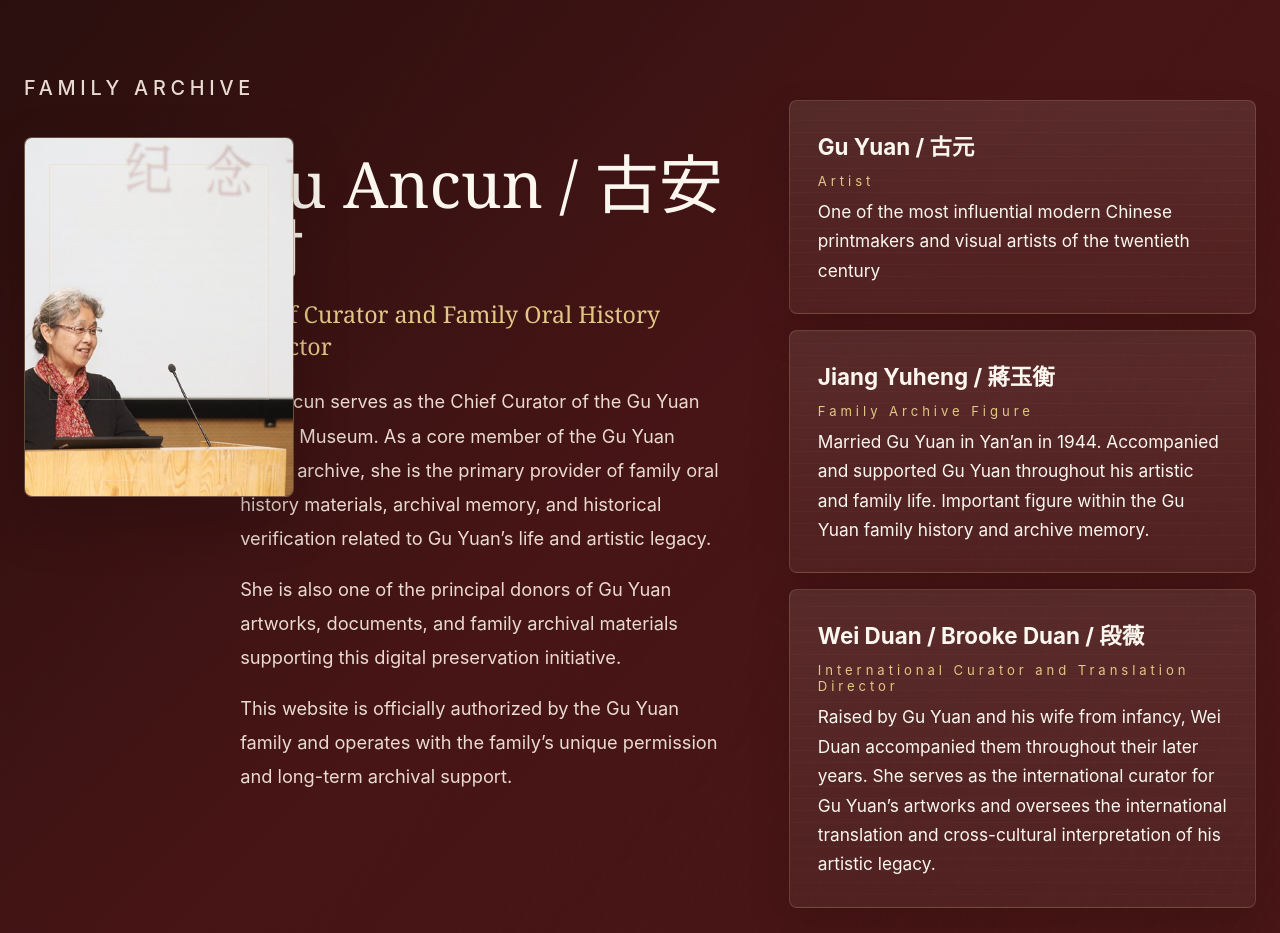
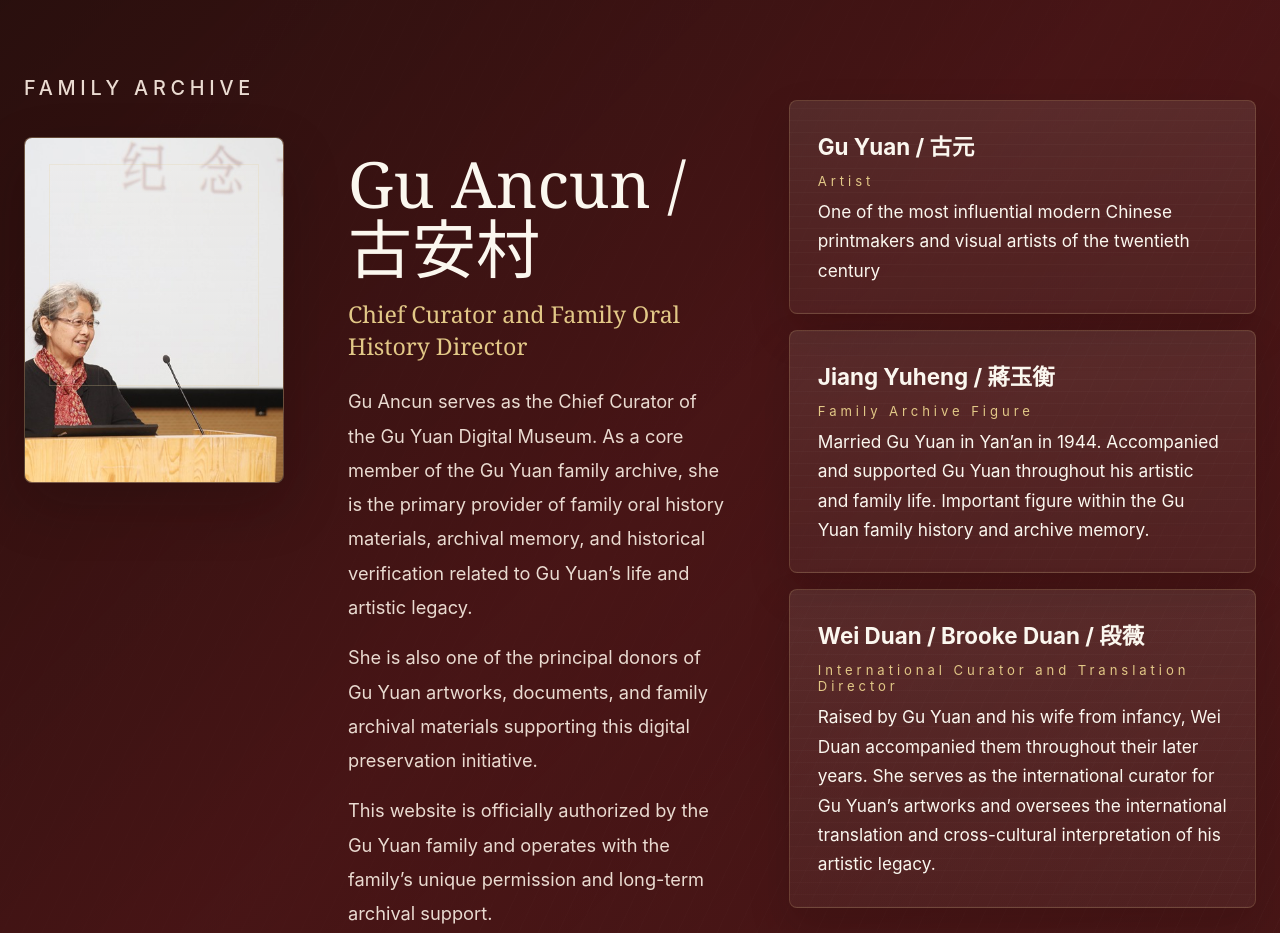
Before and after one commit to Guyuanmuseum/guyuanmuseum, a website: page index.html in a window 1280 px wide. Shown: the part 9140-10073 px from the top of the page. Drawn offline with Linux system fonts and the light colour scheme.

Commit message:
Add files via upload

```diff
--- a/index.html
+++ b/index.html
@@ -9,7 +9,7 @@
       content="A bilingual digital museum and research archive dedicated to Gu Yuan."
     />
     <link rel="icon" type="image/png" href="/favicon.png" />
-    <link rel="stylesheet" href="/styles.css" />
+    <link rel="stylesheet" href="/styles.css?v=20260527-guardian-layout" />
     <script src="/src/js/main.js" defer></script>
   </head>
   <body data-lang="en">
--- a/styles.css
+++ b/styles.css
@@ -1311,8 +1311,9 @@ a {
 
 .guardian-feature-profile {
   display: grid;
-  grid-template-columns: minmax(180px, 0.38fr) minmax(0, 1fr);
-  gap: 32px;
+  grid-template-columns: minmax(220px, 260px) minmax(0, 1fr);
+  column-gap: clamp(56px, 5vw, 84px);
+  row-gap: 32px;
   align-items: start;
   margin-top: 30px;
 }
@@ -1320,7 +1321,9 @@ a {
 .guardian-portrait {
   position: relative;
   display: grid;
-  min-height: 360px;
+  width: 100%;
+  max-width: 260px;
+  min-width: 0;
   aspect-ratio: 3 / 4;
   align-content: end;
   overflow: hidden;
@@ -1334,6 +1337,10 @@ a {
     0 22px 56px rgb(16 9 8 / 0.24),
     inset 0 0 0 1px rgb(248 240 228 / 0.05);
   padding: 26px;
+}
+
+.guardian-feature-copy {
+  min-width: 0;
 }
 
 .guardian-portrait img,
@@ -1724,8 +1731,9 @@ a {
   }
 
   .guardian-portrait {
+    width: min(100%, 360px);
     max-width: 360px;
-    min-height: 300px;
+    min-height: 0;
   }
 }
 
```
